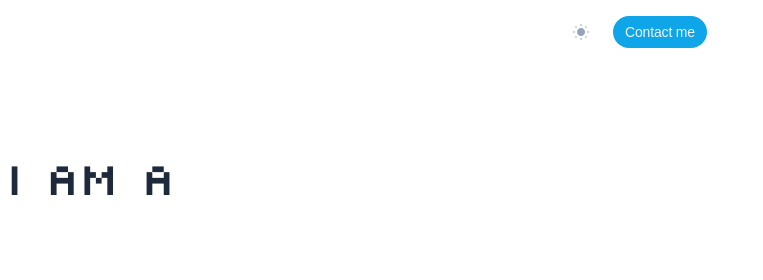
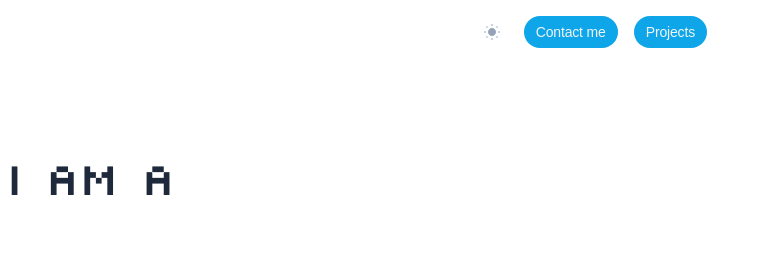
Before and after one commit to sullyjs/portfoliosite, a website: page index.html in a window 1280 px wide. Shown: the top 280 px of the page, 517-1280 px from the left. Drawn offline with Linux system fonts and the light colour scheme; a web font is replaced by a local one.

Commit message:
projects buttons

```diff
--- a/index.html
+++ b/index.html
@@ -139,6 +139,9 @@
                                 <!-- Button -->
                                 <div>
                                     <a class="btn-sm text-slate-100 bg-sky-500 hover:bg-sky-600" href="subscribe.html">Contact me</a>
+                                </div>
+                                <div>
+                                    <a class="btn-sm text-slate-100 bg-sky-500 hover:bg-sky-600" href="projects.html">Projects</a>
                                 </div>
 
                             </div>
```
Also changed, not shown: about.html (+6 -3 lines), post.html (+5 -2 lines), projects.html (+2 -2 lines), resume.html (+5 -2 lines), subscribe.html (+5 -2 lines).
